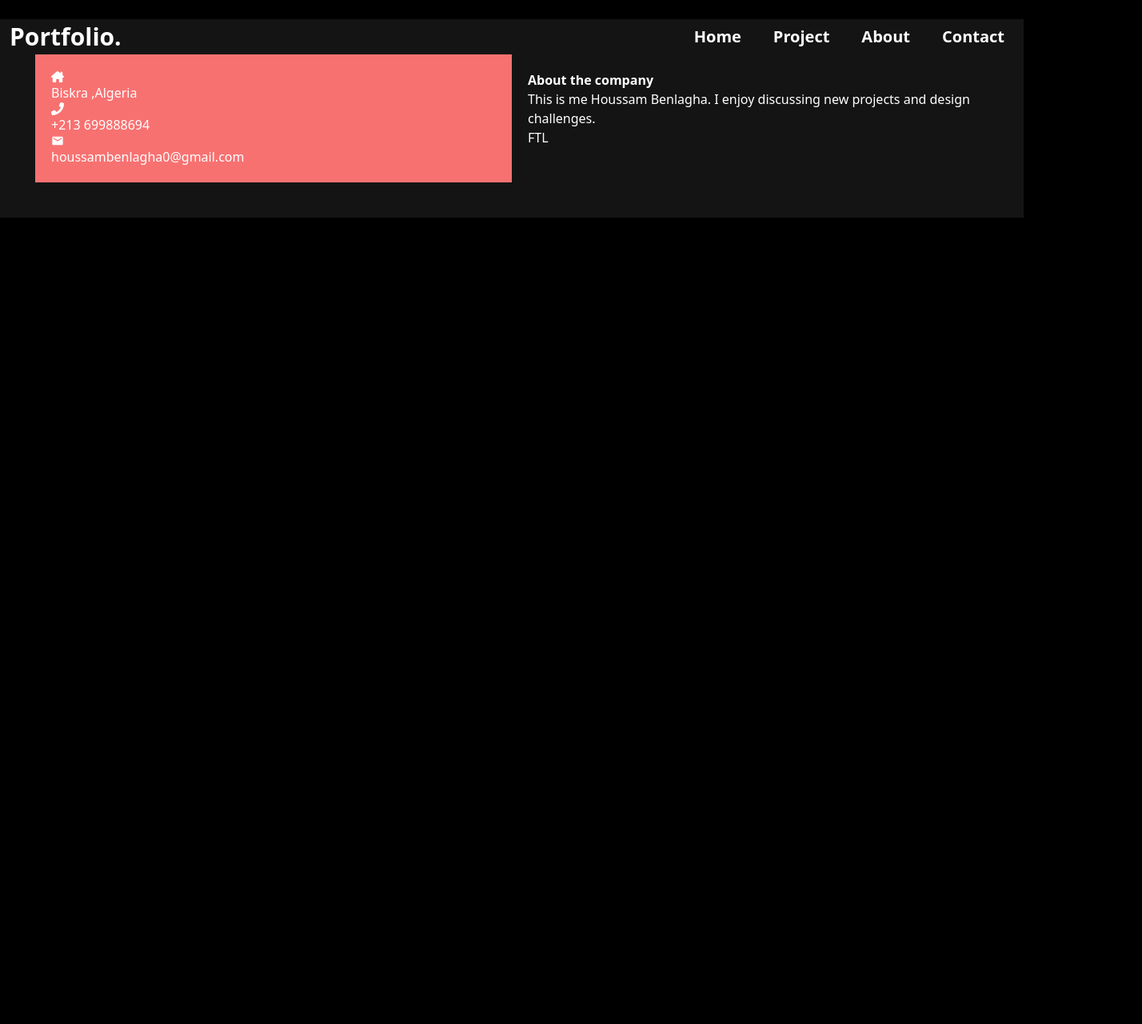
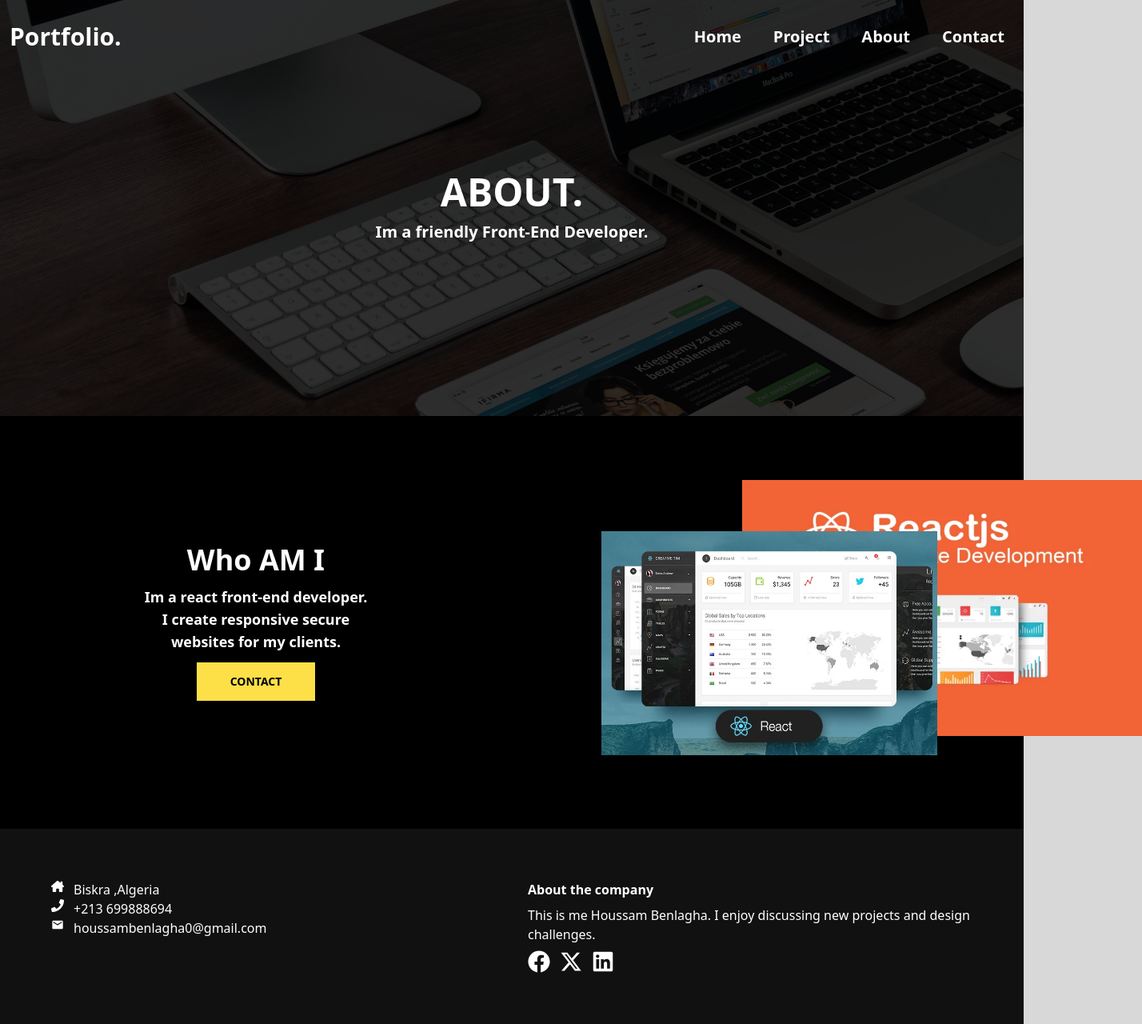
Before and after one commit to hou222/MyPortfolio, a React (Vite) app: page /about in a window 1280 px wide. Shown: the whole page at 80% size, 1428 px wide, since content can reach past the window. Before the commit the page ends 800 px from the top, so only its background shows below. Built offline with nearby package versions, Linux system fonts and the light colour scheme.

Commit message:
finish the about page

```diff
--- a/src/index.css
+++ b/src/index.css
@@ -3,5 +3,9 @@
 @tailwind utilities;
 
 body {
-  background: #000;
+  background: #00000027;
 }
+
+a:hover {
+  cursor: pointer;
+}
--- a/src/pages/About.jsx
+++ b/src/pages/About.jsx
@@ -1,5 +1,46 @@
+import Button from "../ui/Button";
+
 function About() {
-  return <div>About Page</div>;
+  return (
+    <>
+      <div
+        className={`bg-project bg-cover h-[520px] w-full bg-center bg-no-repeat`}
+      >
+        <div className="bg-[#000000d1] w-full h-[520px] flex justify-center items-center">
+          <div className=" flex flex-col justify-center items-center gap-1 ">
+            <p className="text-white text-3xl font-bold w-60 text-center  leading-snug md:w-auto md:text-4xl lg:text-5xl md:mb-2">
+              ABOUT.
+            </p>
+            <p className="text-white text-lg font-semibold lg:text-xl">
+              Im a friendly Front-End Developer.
+            </p>
+          </div>
+        </div>
+      </div>
+      <div className="bg-black  flex flex-col md:flex-row">
+        <div className="flex flex-col md:w-1/2 justify-center items-center gap-3  p-5 md:py-40">
+          <p className="text-2xl md:text-4xl font-bold text-white">Who AM I</p>
+          <p className=" font-semibold text-center  w-[280px]  md:text-lg text-white">
+            Im a react front-end developer. I create responsive secure websites
+            for my clients.
+          </p>
+          <Button type="normal">CONTACT</Button>
+        </div>
+        <div className="relative h- md:w-1/2">
+          <img
+            src="../src/data/react2.webp"
+            alt=""
+            className="w-[500px] h-[320px] absolute top-20 left-72"
+          />
+          <img
+            src="../src/data/react1.jpg"
+            alt=""
+            className="w-[420px] h-[280px] absolute left-28 top-36"
+          />
+        </div>
+      </div>
+    </>
+  );
 }
 
 export default About;
--- a/src/pages/Home.jsx
+++ b/src/pages/Home.jsx
@@ -5,9 +5,12 @@ import Button from "../ui/Button";
 function Home() {
   return (
     <>
-      <Container>
+      <div
+        className={`bg-home bg-cover h-screen w-full bg-center bg-no-repeat`}
+      >
+        <div className="bg-[#000000bd] w-full h-screen flex justify-center items-center">
           <div className=" flex flex-col justify-center items-center gap-3 ">
-          <p className="text-white text-xl">{`HI, I'M HOUSSAM BENLAGHA`}</p>
+            <p className="text-white font-semibold text-xl">{`HI, I'M HOUSSAM BENLAGHA`}</p>
             <p className="text-white text-5xl font-bold w-60 text-center  leading-snug md:w-auto md:text-6xl lg:text-7xl md:mb-2">
               React Developer.
             </p>
@@ -19,7 +22,9 @@ function Home() {
               </button>
             </div>
           </div>
-      </Container>
+        </div>
+      </div>
+
       <Projects />
     </>
   );
--- a/src/pages/Project.jsx
+++ b/src/pages/Project.jsx
@@ -1,11 +1,26 @@
+import { Container } from "postcss";
 import Projects from "../features/Projects";
+import Button from "../ui/Button";
 
 function Project() {
   return (
-    <div>
-      Project Page
+    <>
+      <div
+        className={`bg-project bg-cover h-[520px] w-full bg-center bg-no-repeat`}
+      >
+        <div className="bg-[#000000d1] w-full h-[520px] flex justify-center items-center">
+          <div className=" flex flex-col justify-center items-center gap-1 ">
+            <p className="text-white text-3xl font-bold w-60 text-center  leading-snug md:w-auto md:text-4xl lg:text-5xl md:mb-2">
+              PROJECTS.
+            </p>
+            <p className="text-white text-lg font-semibold lg:text-xl">
+              Some of my most recent works
+            </p>
+          </div>
+        </div>
+      </div>
       <Projects />
-    </div>
+    </>
   );
 }
 
--- a/src/ui/Container.jsx
+++ b/src/ui/Container.jsx
@@ -1,8 +1,12 @@
-function Container({ children }) {
+function Container({ children, image }) {
   return (
-    <div className="bg-home bg-cover h-screen w-full bg-center bg-no-repeat ">
+    <div
+      className={`bg-${image} bg-cover h-screen w-full bg-center bg-no-repeat`}
+    >
       <div className="bg-[#000000bd] w-full h-screen flex justify-center items-center">
-        {children}
+        <div className=" flex flex-col justify-center items-center gap-3 ">
+          {children}
+        </div>
       </div>
     </div>
   );
--- a/src/ui/Footer.jsx
+++ b/src/ui/Footer.jsx
@@ -1,35 +1,53 @@
-import { FaHouseChimney } from "react-icons/fa6";
-import { FaPhone } from "react-icons/fa";
+import { FaHouseChimney, FaXTwitter } from "react-icons/fa6";
+import { FaPhone, FaFacebook, FaLinkedin } from "react-icons/fa";
 import { MdEmail } from "react-icons/md";
 
 function Footer() {
   return (
-    <div className="bg-[#141414] text-white grid grid-cols-2 p-11">
-      <ul className="bg-red-400 p-5 ">
-        <li className="inline-">
+    <div className="bg-[#111111] text-white grid grid-cols-1 md:grid-cols-2  p-11">
+      <ul className="p-5 ">
+        <li className="flex gap-3">
           <FaHouseChimney />
           <a>Biskra ,Algeria</a>
         </li>
-        <li>
+        <li className="flex gap-3">
           <FaPhone />
           <span>+213 699888694</span>
         </li>
-        <li>
+        <li className="flex gap-3">
           <MdEmail />
           <span>houssambenlagha0@gmail.com</span>
         </li>
       </ul>
 
-      <div className="p-5">
+      <div className="p-5 flex flex-col justify-center items-start gap-2">
         <p className="font-semibold">About the company</p>
         <p>
           This is me Houssam Benlagha. I enjoy discussing new projects and
           design challenges.
         </p>
-        <div>
-          <a>F</a>
-          <a>T</a>
-          <a>L</a>
+        <div className="flex gap-3">
+          <a
+            href="https://www.facebook.com/houssam.benlagha/"
+            target="_blank"
+            rel="noopener noreferrer"
+          >
+            <FaFacebook className="w-7 h-7" />
+          </a>
+          <a
+            href="https://twitter.com/Houssambenlagha"
+            target="_blank"
+            rel="noopener noreferrer"
+          >
+            <FaXTwitter className="w-7 h-7" />
+          </a>
+          <a
+            href="https://www.linkedin.com/in/hou-ssam-112862299/"
+            target="_blank"
+            rel="noopener noreferrer"
+          >
+            <FaLinkedin className="w-7 h-7" />
+          </a>
         </div>
       </div>
     </div>
--- a/tailwind.config.js
+++ b/tailwind.config.js
@@ -5,6 +5,7 @@ export default {
     extend: {
       backgroundImage: {
         home: "url('../src/data/intro-bg.jpg')",
+        project: "url('../src/data/project-bg.jpg')",
       },
     },
   },
```
Also changed, not shown: src/data/project-bg.jpg (added). Lines whose indentation alone changed are shown as unchanged.
